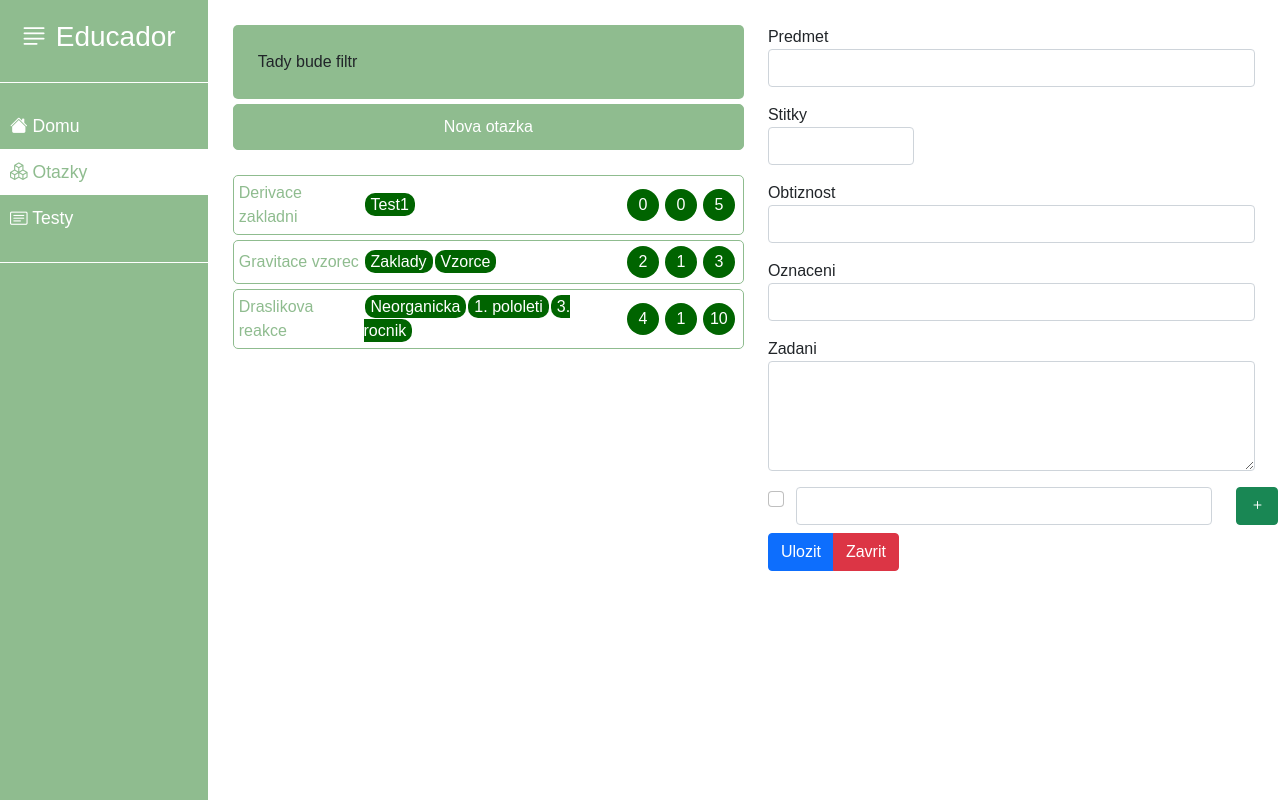
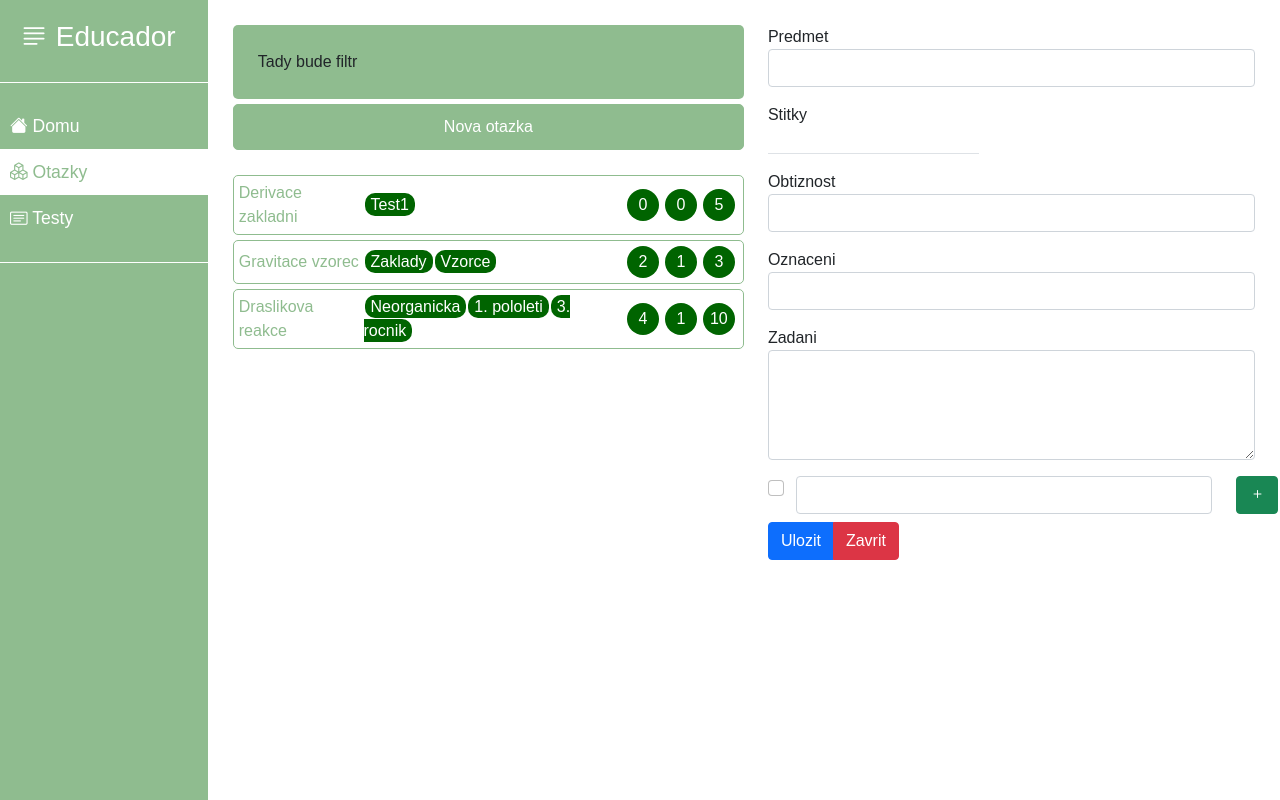
Before and after one commit to jkrizi/educator-angular-gui, an Angular app: page /vault/editor/1 in a window 1280 px wide. Both pictures are taken after a click on the button "Nova otazka". Built offline with nearby package versions, Linux system fonts and the light colour scheme.

Commit message:
Improve interaction with tags

```diff
--- a/src/app/vault/question-form/tags/tags.component.html
+++ b/src/app/vault/question-form/tags/tags.component.html
@@ -1,12 +1,14 @@
-<div class="row mb-3 align-items-center">
-  <div class="col-4">
-    <label for="tags">Stitky</label>
-    <input class="form-control d-inline-flex" id="tags" list="availableTags" #newTag (keyup.enter)="addTag()">
-    <datalist id="availableTags">
-      <option *ngFor="let tag of availableTags" [value]="tag">
-    </datalist>
-  </div>
-  <div class="col">
-    <span class="tag" *ngFor="let tag of listedTags; let i = index">{{tag}}<em class="bi bi-x" (click)="deleteTag(i)"></em></span>
+<div class="mb-3 mt-3 align-items-center">
+  <label for="tags">Stitky</label>
+  <div class="d-flex">
+    <div>
+      <span class="tag" *ngFor="let tag of listedTags; let i = index">{{tag}}<em class="bi bi-x" (click)="deleteTag(i)"></em></span>
+    </div>
+    <div [ngClass]="{'ms-3': listedTags.length > 0}">
+      <input class="w-auto border-0 border-bottom" style="outline: none" id="tags" list="availableTags" (keyup.enter)="addTag()" (blur)="addTag()" [(ngModel)] = "freshTag">
+      <datalist id="availableTags">
+        <option *ngFor="let tag of availableTags" [value]="tag">
+      </datalist>
+    </div>
   </div>
 </div>
--- a/src/app/vault/question-form/tags/tags.component.ts
+++ b/src/app/vault/question-form/tags/tags.component.ts
@@ -1,4 +1,4 @@
-import {Component, ElementRef, Input, OnInit, ViewChild} from '@angular/core';
+import {Component, Input, OnInit} from '@angular/core';
 
 @Component({
   selector: 'app-tags',
@@ -10,7 +10,7 @@ export class TagsComponent implements OnInit {
   @Input() listedTags: string[];
   @Input() knownTags: string[];
 
-  @ViewChild('newTag') newTag: ElementRef;
+  freshTag: string;
 
   availableTags: string[];
 
@@ -24,7 +24,10 @@ export class TagsComponent implements OnInit {
     this.listedTags.splice(tagIndex, 1);
   }
 
-  addTag() {
-    this.listedTags.push(this.newTag.nativeElement.value);
+  addTag() {;
+    if (this.freshTag !== "") {
+      this.listedTags.push(this.freshTag);
+      this.freshTag = "";
+    }
   }
 }
```
